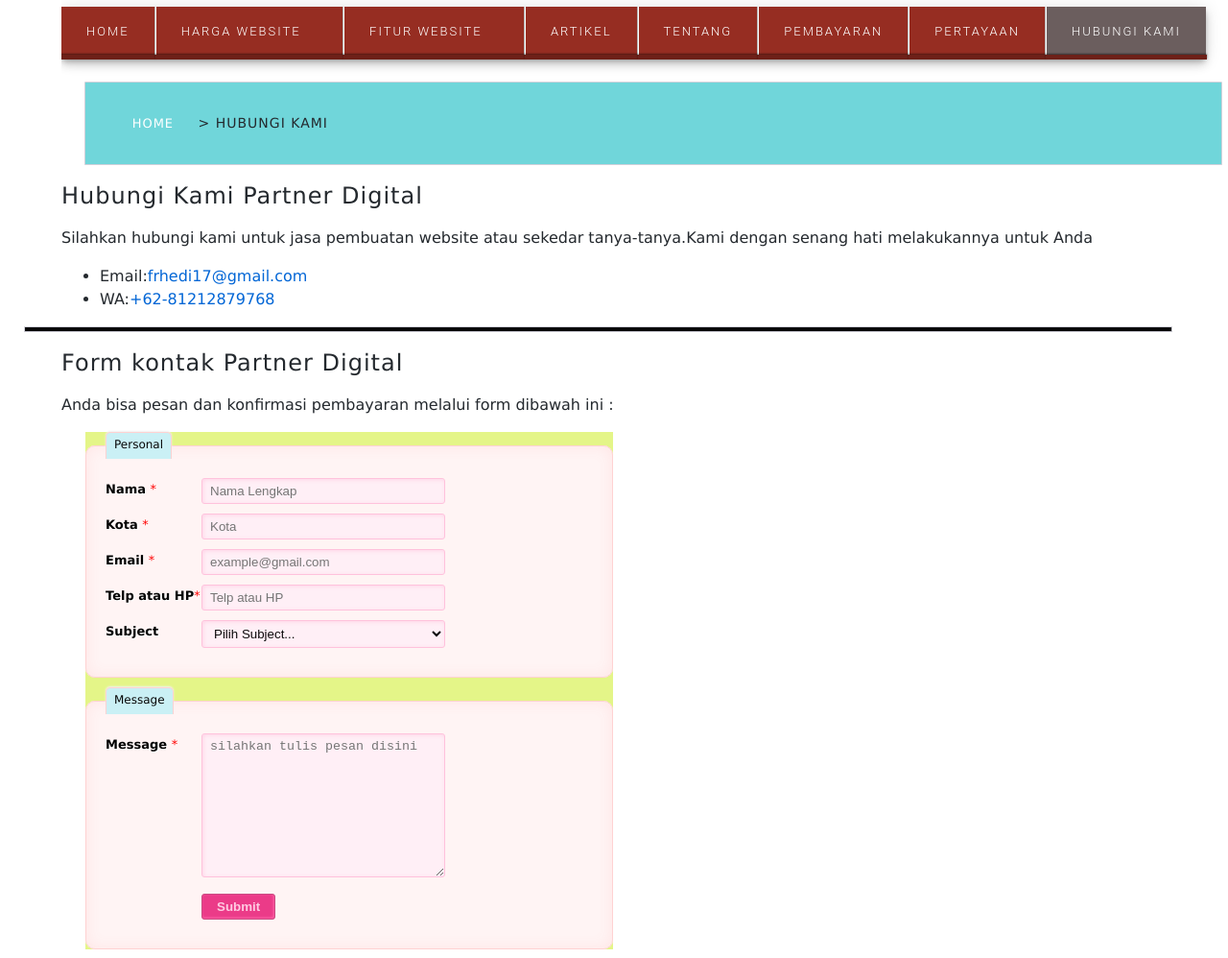
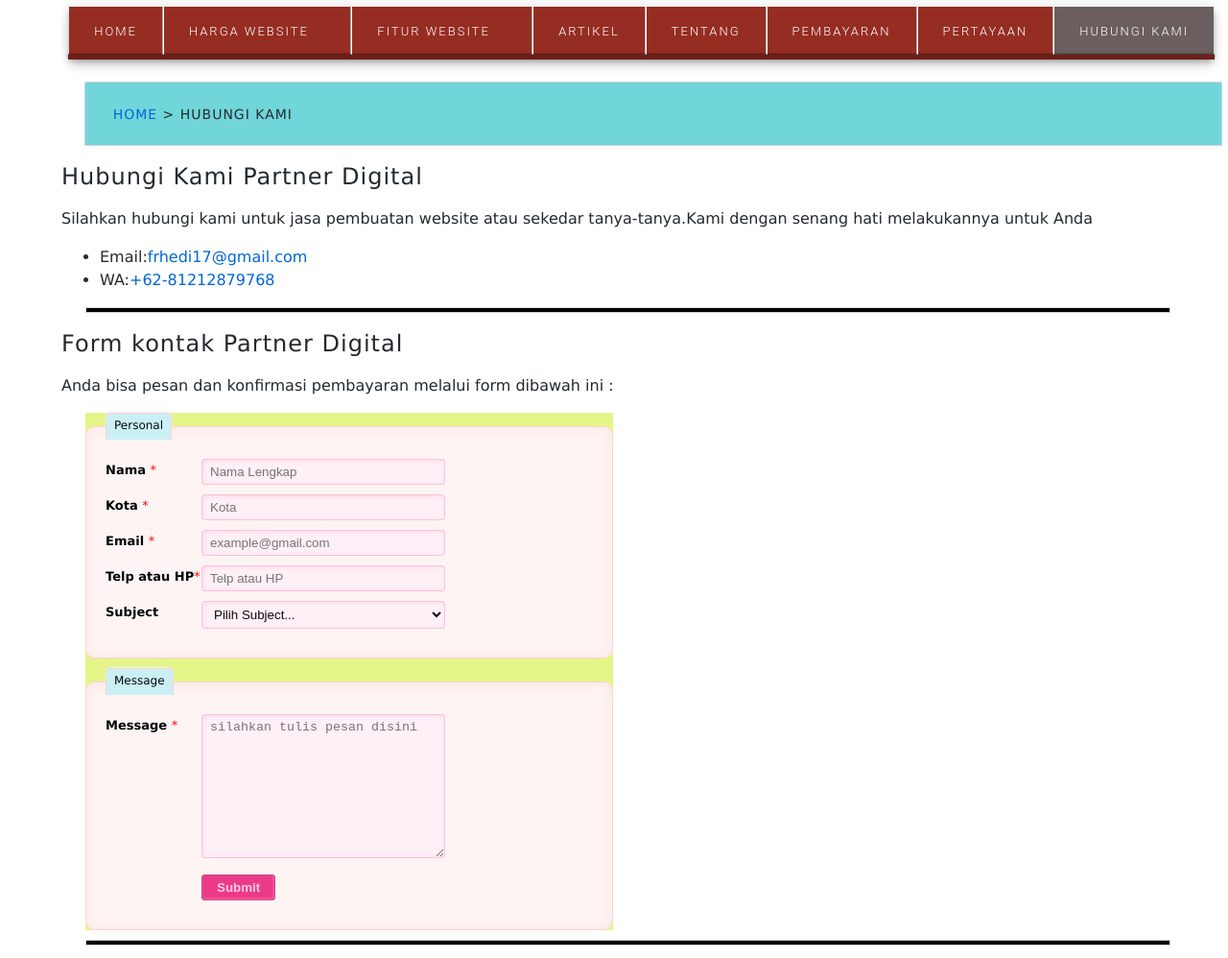
Before and after one commit to herrydiantoro19/herrydiantoro19.github.io, a plain HTML site: page kontak.html in a window 1280 px wide. Shown: the part 216-1214 px from the top of the page at 96% size. Drawn offline with Linux system fonts and the light colour scheme.

Commit message:
Add files via upload

```diff
--- a/kontak.html
+++ b/kontak.html
@@ -34,7 +34,7 @@
                </a>
                -->
           <!-- Start Menu Primer -->
-          <div class="container menu-primer ">
+          <div class="container menu-primer center">
                     <ul class="snip1490 menu-primer">
                               <li class="current">
                                    <a  href="index.html" title="Home"  >Home </a>
@@ -43,16 +43,16 @@
                                    <a href="#" title="Harga Website">Harga Website</a>
                                      <ul>
                                         <li><a href="hargatokoonline.html" title="Harga Toko Online">TOKO ONLINE</a></li>
-                                        <li><a href="hargawebsite.html" title="Harga Website perusahaan">WEBSITE PERUSAHAAN</a></li>
+                                        <li><a href="hargawebsite.html" title="Harga Website perusahaan" >WEBSITE PERUSAHAAN</a></li>
                                       </ul>
                               </li>
                               <li class="current">
-                                   <a  href="#" title="Fitur Website" >Fitur Website</a>
-                                     <ul>
-                                        <li><a href="fiturtokoonline.html" title="Fitur Toko Online">Fitur Website Toko Online</a></li>
-                                        <li><a href="fiturwebsiteperusahaan.html" title="Fitur Website perusahaan">Fitur Website Perusahaan</a></li>
-                                     </ul>
-                         </li>
+                                        <a  href="#" title="Fitur Website" >Fitur Website</a>
+                                          <ul>
+                                             <li><a href="fiturtokoonline.html" title="Fitur Toko Online">Fitur Website Toko Online</a></li>
+                                             <li><a href="fiturwebsiteperusahaan.html" title="Fitur Website perusahaan" >Fitur Website Perusahaan</a></li>
+                                          </ul>
+                              </li>
                               <li class="current">
                                    <a  href="aktikel.html" title="Artikel" >Artikel</a>
                               </li>
@@ -67,18 +67,14 @@
                                    <a  href="pertayaan.html" title="Pertanyaan" >Pertayaan</a>
                               </li>
                               <li class="current">
-                                   <a  href="kontak.html" title="Kontak Kami"class="active"  >Hubungi Kami</a>
+                                   <a  href="kontak.html" title="Kontak Kami" class="active" >Hubungi Kami</a>
                               </li>
                          </ul>
 
 
+
                      <!-- Start Jumbroton -->
-             <div class="box-heading">
-                    <h4>
-                         <a href="index.html" title="Home">Home</a>
-                        > Hubungi Kami
-                    </h4>
-          </div>
+
 
                <!-- <h1>
                     JASA PEMBUATAN WEBSITE & TOKO ONLINE
@@ -95,6 +91,12 @@
       <!-- Start Alamat -->
 
       <div class="container ">
+               <div class="box-heading">
+                         <h4>
+                              <a href="index.html" title="Home">Home</a>
+                             > Hubungi Kami
+                         </h4>
+               </div>
       <h2>Hubungi Kami Partner Digital</h2>
       <p>Silahkan hubungi kami untuk jasa pembuatan website atau sekedar tanya-tanya.Kami dengan senang hati melakukannya untuk Anda</p>
           <ul>
@@ -103,9 +105,10 @@
 
           </ul>
       </div>
+      <div class="container ">
       <hr class="heading-garis" >
       <!-- End Alamat -->
-
+     </div>
       <!-- Start Form -->
       <div class="container">
       <h2>Form kontak Partner Digital</h2>
@@ -167,8 +170,10 @@
      -->
       </div>
       <!-- End Form -->
+      <div class="container ">
       <hr class="heading-garis" >
     <!-- Start Menu Sekunder -->
+      </div>
     <div class="container-full ">
           <div class="container ">
                <!-- Start Coding Design -->
```
